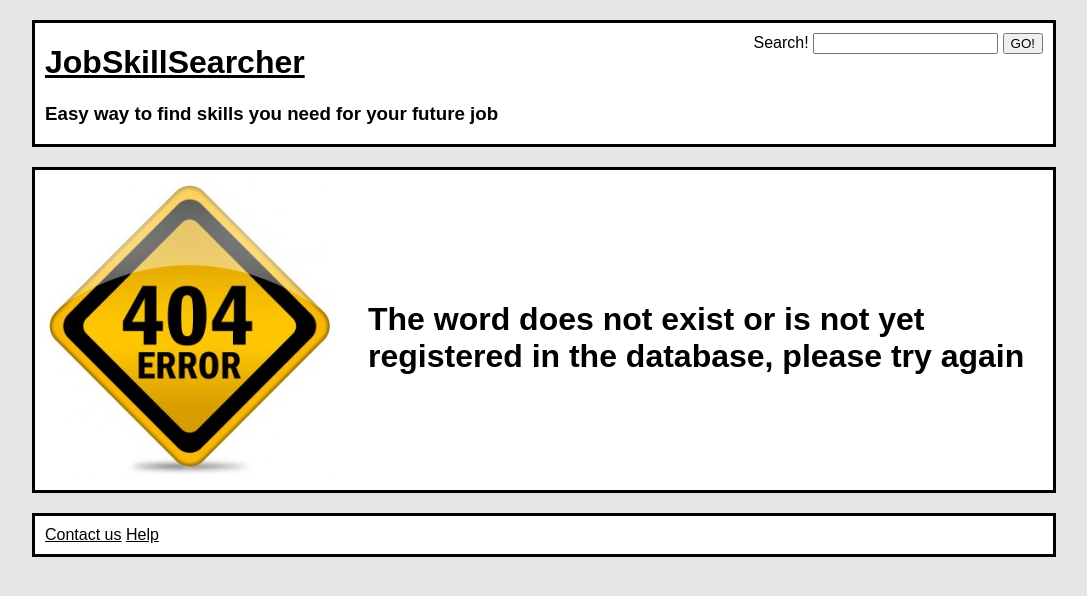
After one commit to arundil/jobskillsearcher, a PHP site: page /error404.php in a window 1280 px wide. The commit adds this page. Shown: the top 596 px of the page, without its empty margins (96-1183 px from the left). Run offline with PHP 8.4, Linux system fonts and the light colour scheme; some libraries are stand-ins or nearby versions.

Commit message:
Error 404

```diff
--- /dev/null
+++ b/php/jss/error404.php
@@ -0,0 +1,49 @@
+<!DOCTYPE html PUBLIC "-//W3C//DTD HTML 4.01 Transitional//EN" "http://www.w3.org/TR/html4/loose.dtd">
+<html>
+<head>
+<meta http-equiv="Content-Type" content="text/html; charset=UTF-8">
+<title>--JobSkillSearcher--</title>
+
+<script type="text/javascript" src="https://www.google.com/jsapi"></script>
+<script language="JavaScript" src="media/javascript/jstemplate1.js"
+	type="text/javascript"></script>
+<link rel="stylesheet" type="text/css" href="media/css/estilos.css">
+
+
+
+</head>
+
+<body>
+	<div id=container>
+		<div id="header">
+			<div id=logo>
+				<a href="index.php" ><h1>JobSkillSearcher</h1></a>
+				<h3>Easy way to find skills you need for your future job</h3>
+			</div>
+			<div id=searcher>
+				<form action="results.php" method="GET">
+					<label for="s1">Search!</label> <input type="text" name="q"
+						id="s1" />
+					<button type="submit">GO!</button>
+				</form>
+			</div>
+ 		<div class="nofloat"></div>
+		</div>
+
+		<div id=content>
+			<div id="main_content_error">
+			<h1>The word does not exist or is not yet registered in the database, please try again</h1>
+			</div>
+			<div id="img_error">
+			<img src="media/img/error-404.jpg" alt="Not found" />
+			</div>
+		</div>
+
+			<div id="footer">
+				<div id=options>
+					<a href="">Contact us</a> <a href="">Help</a>
+			</div>
+		</div>
+	</div>
+</body>
+</html>
--- a/php/jss/media/css/estilos.css
+++ b/php/jss/media/css/estilos.css
@@ -75,9 +75,15 @@ body{
 	height: 300px;
 	width: 675px;
 	float: right;
+}
 
+#main_content_error{
+	padding-top:100px;
+	height: 300px;
+	width: 675px;
+	float: right;
+}
 
-}
 #mainsearch {
 	margin-top : 200px;
 	text-align: center;
```
Also changed, not shown: php/jss/results.php (+4 -3 lines), php/jss/media/img/error-404.jpg (added).
